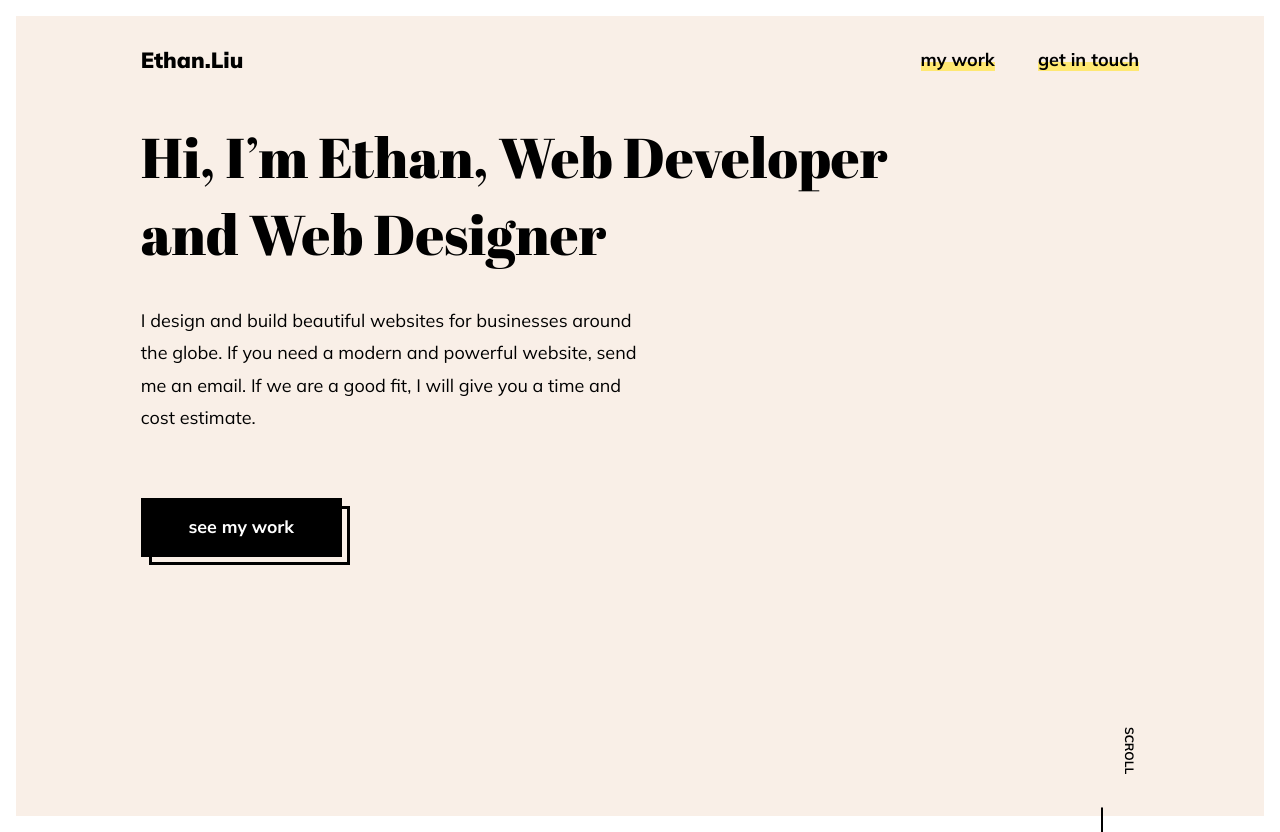
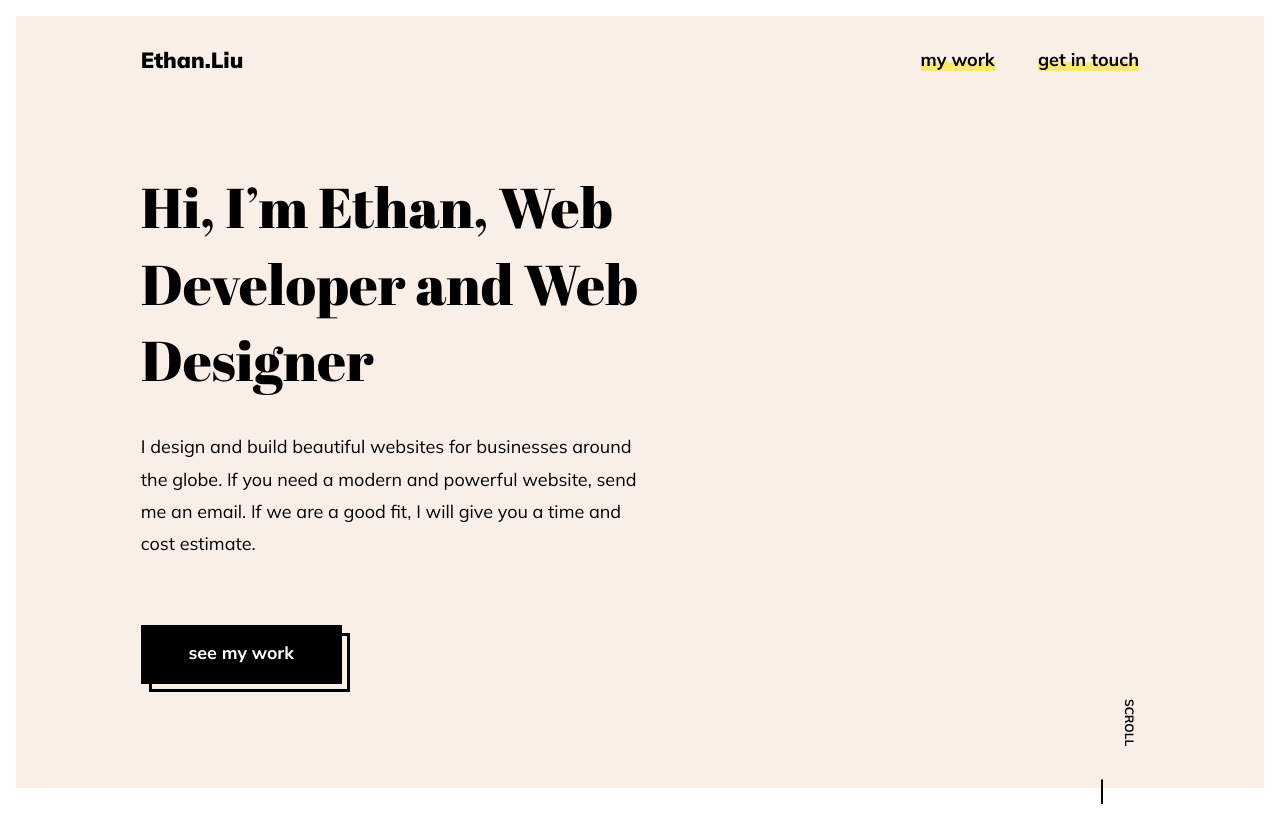
Before and after one commit to EthanLiu1230/portfolio-next, a Next.js app: page / in a window 1280 px wide. After the commit the page ends 804 px from the top, so only its background shows below. Built offline with nearby package versions, Linux system fonts and the light colour scheme.

Commit message:
hero fine

```diff
--- a/components/hero.jsx
+++ b/components/hero.jsx
@@ -3,14 +3,15 @@ import Header from './header';
 import ScrollPrompt from './scroll-prompt/scroll-prompt';
 
 import styled from 'styled-components';
-import { ContentMarginX } from '../styles/utils';
+import { ContentMarginX, ContentMarginY } from '../styles/utils';
 
 const Content = styled.section`
   ${ContentMarginX};
+  ${ContentMarginY};
 
   h1 {
     margin-bottom: 1.5rem;
-    width: 75%;
+    width: 70%;
     @media (max-width: 768px) {
       width: 90%;
     }
@@ -29,7 +30,7 @@ const Container = styled.div`
   background: ${({ theme }) => theme.colors.primary};
   overflow: visible;
   border: white 1rem solid;
-  min-height: 100vh;
+  min-height: 95vh;
 
   position: relative;
 
--- a/components/hover-button.jsx
+++ b/components/hover-button.jsx
@@ -1,5 +1,4 @@
 import React from 'react';
-
 import styled from 'styled-components';
 
 const Container = styled.div`
```
